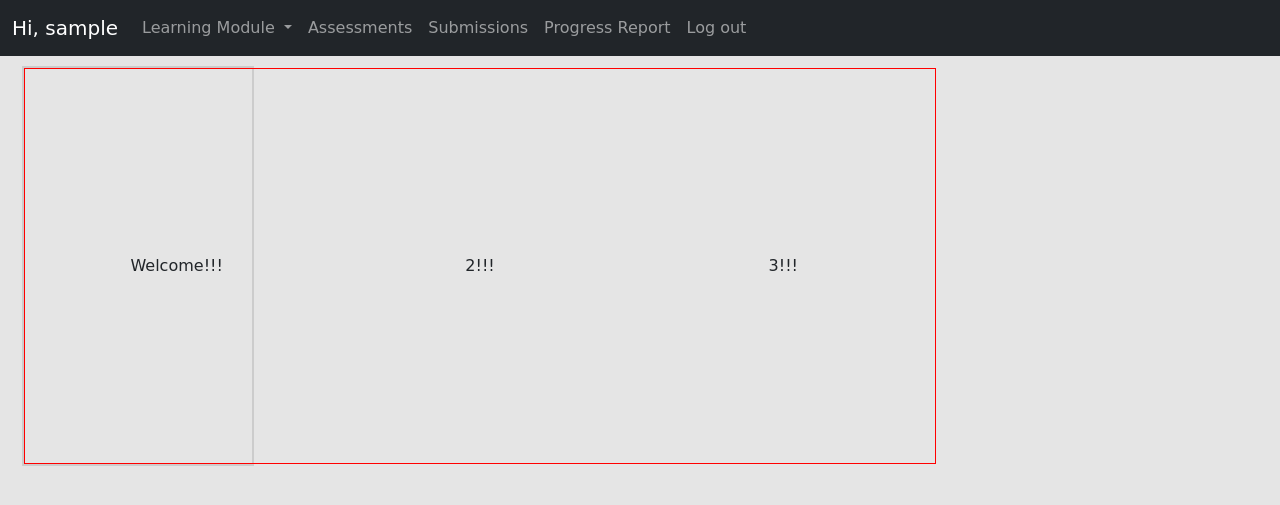
After one commit to Aartipote/CITS5505_PROJ, a Flask app: page /userfile in a window 1280 px wide. The commit adds this page. Shown: the top 505 px of the page. Run offline with Flask 2, Linux system fonts and the light colour scheme; the visitor is signed in with stand-in values (Sample User, id 1); data comes from the database, SQL or seed files in the repository; some libraries are stand-ins or nearby versions.

Commit message:
css refurbished

```diff
--- a/app/static/css/dashbrd.css
+++ b/app/static/css/dashbrd.css
@@ -76,3 +76,29 @@ iframe{
     opacity: 0;
   }
 } */
+
+
+
+/*user file sliding*/
+
+.container{
+  width: 20%;
+  margin:10px 10px;
+}
+.carosuel{
+  border:2px solid #ccc;
+  height:400px;
+
+}
+.slider{
+  height:100%;
+  display:flex;
+  width:400%;
+  border:1px solid red;
+}
+.slider section{
+  flex-basis:100%;
+  display:flex;
+  justify-content:center;
+  align-items: center;
+}
--- a/app/templates/dashboard.html
+++ b/app/templates/dashboard.html
@@ -43,7 +43,7 @@
 
     <nav class="navbar navbar-expand-lg navbar-dark bg-dark">
       <div class="container-fluid">
-        <a class="navbar-brand" href="/dashboard">Hi, {{name}}</a>
+        <a class="navbar-brand" href="/userfile">Hi, {{name}}</a>
         <button class="navbar-toggler" type="button" data-bs-toggle="collapse" data-bs-target="#navbarNavDropdown" aria-controls="navbarNavDropdown" aria-expanded="false" aria-label="Toggle navigation">
           <span class="navbar-toggler-icon"></span>
         </button>
--- /dev/null
+++ b/app/templates/userfile.html
@@ -0,0 +1,17 @@
+{% extends "dashboard.html" %}
+
+
+{% block title %}Learning Tutorials Page{% endblock %}
+
+{% block main %}
+<div class="container">
+    <div class="carosuel">
+        <div class="slider">
+            <section>Welcome!!! </section>
+            <section>2!!! </section>
+            <section>3!!! </section>
+        </div>
+    </div>
+</div>
+
+{% endblock %}
--- a/app/views.py
+++ b/app/views.py
@@ -94,7 +94,7 @@ def login():
         if user:
             if check_password_hash(user.password, form.password.data):
                 login_user(user, remember=form.remember.data)
-                return redirect(url_for('dashboard'))
+                return redirect(url_for('userfile'))
             else:
                 flash('Invalid password')
                 return redirect(url_for('login'))
@@ -177,22 +177,15 @@ def dashboard():
     return render_template('dashboard.html', name=current_user.username)
 
 @app.route("/admin_dashboard", methods=['POST', 'GET'])
-@login_required
-# def admin_dashboard():
-#     username_all=[]
-#     user = User.query.all()
-#     for x in range(len(user)):
 
-#         username_all.append(user[x].username)
 
-#    ,username_all=username_all
-def end_user():
+def admin_dashboard():
     if request.method == "POST":
         user_name = request.form.get('name')
         email_id = request.form.get('email')
         hashed_password = generate_password_hash(request.form.get('password'), method='sha256')
 
-        new_user = User(username=user_name, email=email_id, password=hashed_password, answers = "")
+        new_user = User(username=user_name, email=email_id, password=hashed_password, answers = "",marks = None)
         try:
             db.session.add(new_user)
             db.session.commit()
@@ -220,6 +213,12 @@ def logout():
 def admin_logout():
     logout_user()
     return render_template('home.html')
+
+
+@app.route('/userfile')
+@login_required
+def userfile():
+    return render_template("userfile.html",name=current_user.username)
 
 @app.route('/aboutcovid')
 @login_required
```
Also changed, not shown: app/static/js/app.js (+8 -8 lines).
